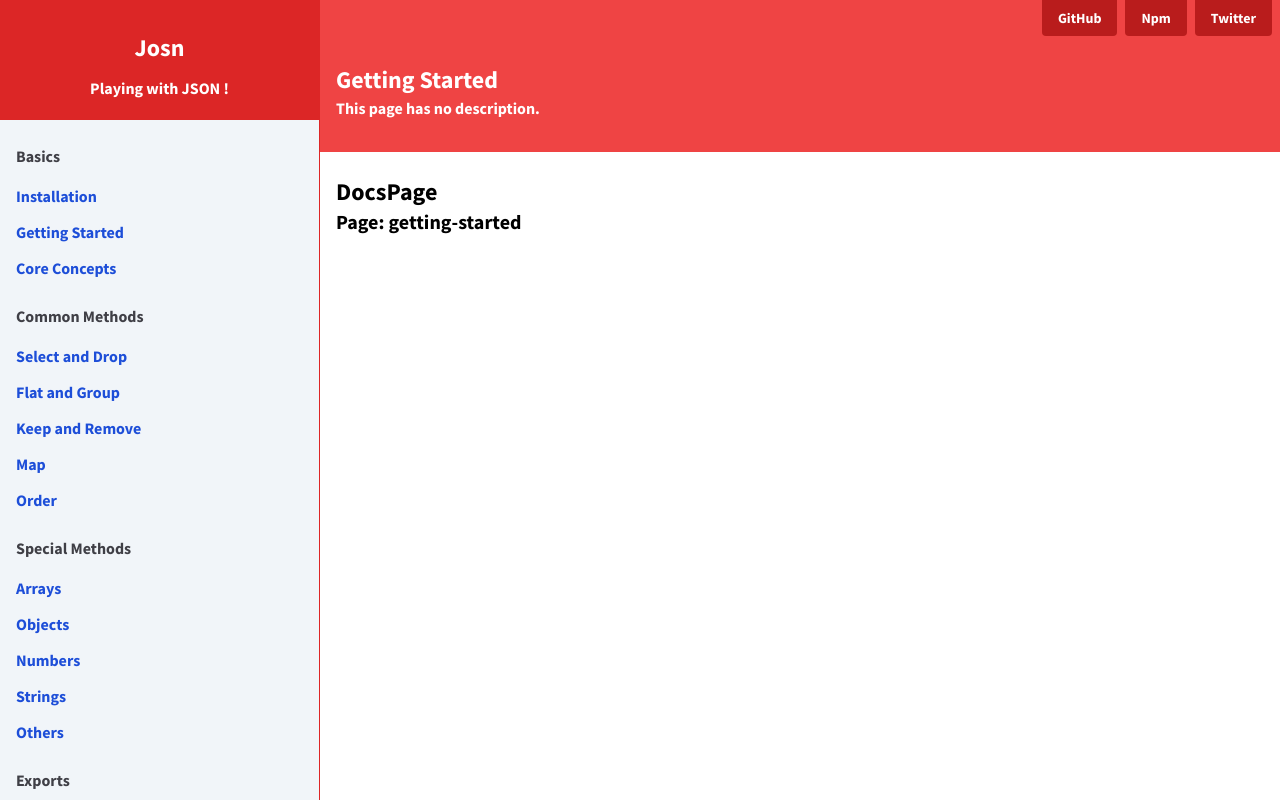
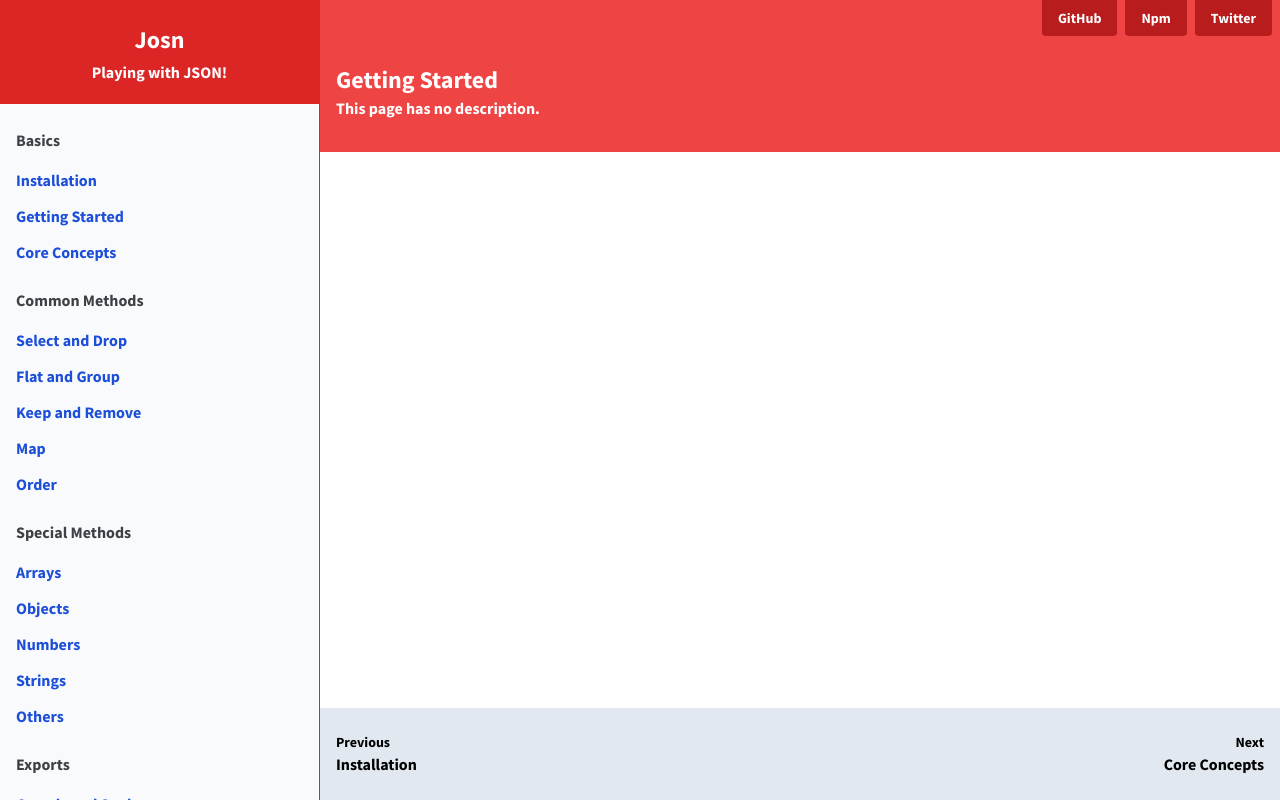
Before and after one commit to iaseth/josndocs, a Next.js app: page /getting-started in a window 1280 px wide. Built offline with nearby package versions, Linux system fonts and the light colour scheme.

Commit message:
Added next/prev links to each page

```diff
--- a/src/app/[docpage]/page.tsx
+++ b/src/app/[docpage]/page.tsx
@@ -1,3 +1,5 @@
+import Link from 'next/link';
+
 import Header from '@/components/Header/Header';
 import pagesJson from './pages.json';
 
@@ -9,9 +11,9 @@ export interface PageRoute {
 	description?: string,
 }
 
-const pages: PageRoute[] = pagesJson.pages;
+const pages: PageRoute[] = pagesJson.pages.filter(page => page.route);
 export async function generateStaticParams () {
-	return pages.filter(page => page.route).map(page => ({docpage: page.route}));
+	return pages.map(page => ({docpage: page.route}));
 }
 
 interface DocsPageParams {
@@ -23,20 +25,37 @@ interface DocsPageProps {
 };
 
 export default function DocsPage ({params}: DocsPageProps) {
-	const {docpage} = params;
-	const page: PageRoute = pages.find(page => page.route === docpage) || pages[0];
+	const { docpage } = params;
+	const pageIndex: number = pages.findIndex(page => page.route === docpage);
+	const page: PageRoute = pages[pageIndex];
+	const prevPage: PageRoute = pages[pageIndex - 1] || null;
+	const nextPage: PageRoute = pages[pageIndex + 1] || null;
 
 	return (
-		<main className="min-h-screen">
+		<main className="min-h-screen flex flex-col">
 			<header className="relative bg-red-500 text-white px-4 py-8 pt-16">
 				<Header />
 				<h1>{page.title}</h1>
 				<h4>{page.description || "This page has no description."}</h4>
 			</header>
 
-			<footer className="px-4 py-6">
-				<h1>DocsPage</h1>
-				<h2>Page: {docpage}</h2>
+			<main className="grow"></main>
+
+			<footer className="px-4 py-6 bg-slate-200">
+				<section className="grid grid-cols-2">
+					<div>
+						{prevPage && <Link href={prevPage.route || ""}>
+							<h5>Previous</h5>
+							<h4>{prevPage.title}</h4>
+						</Link>}
+					</div>
+					<div className="text-right">
+						{nextPage && <Link href={nextPage.route || ""}>
+							<h5>Next</h5>
+							<h4>{nextPage.title}</h4>
+						</Link>}
+					</div>
+				</section>
 			</footer>
 		</main>
 	);
--- a/src/components/DocLayout/Sidebar/Sidebar.tsx
+++ b/src/components/DocLayout/Sidebar/Sidebar.tsx
@@ -14,12 +14,12 @@ function Entry ({page}: {page: PageRoute}) {
 
 export default function Sidebar () {
 	return (
-		<nav className="absolute w-4/5 z-50 md:static md:w-1/4 max-w-xs bg-slate-100 border-r border-red-600 sans-serif overflow-y-scroll">
+		<nav className="absolute w-4/5 z-50 md:static md:w-1/4 max-w-xs bg-slate-50 border-r border-red-600 sans-serif overflow-y-scroll">
 			<header className="bg-red-600 text-white text-center px-2 py-5">
-				<h1 className="py-3">
+				<h1 className="py-1">
 					<Link href="/">Josn</Link>
 				</h1>
-				<h4>Playing with JSON !</h4>
+				<h4>Playing with JSON!</h4>
 			</header>
 
 			<main className="">
```
